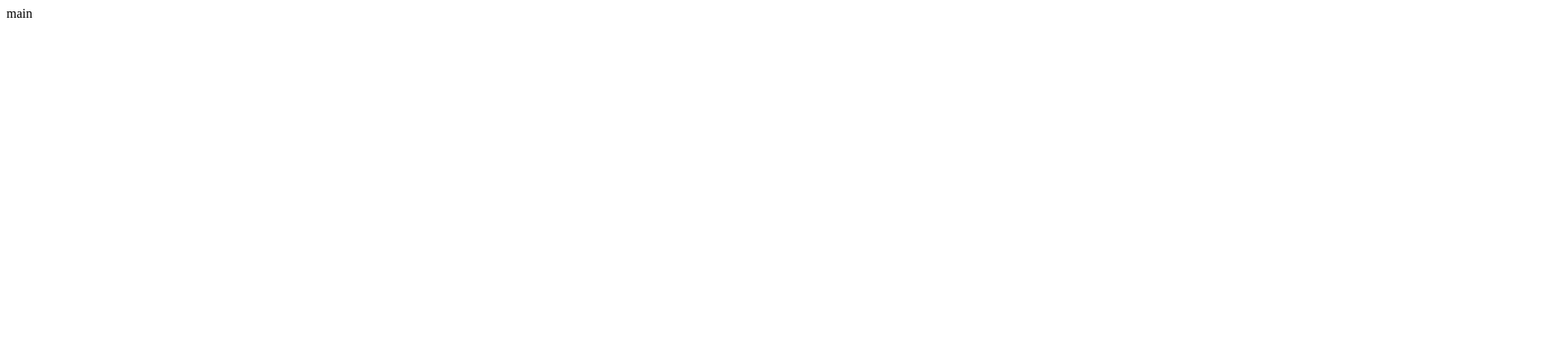
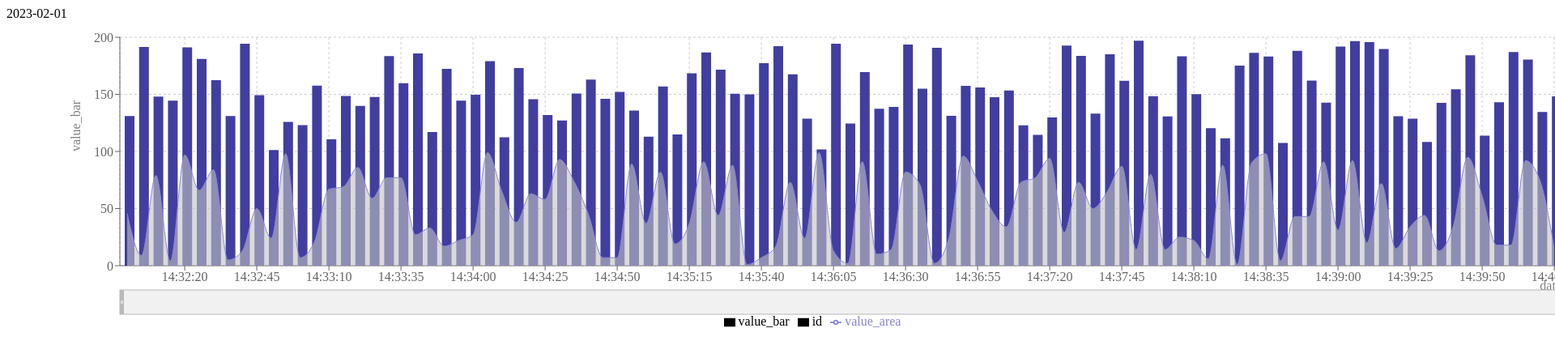
Before and after one commit to wanted-onboarding-10team/pre-onboarding-9th-3-10, a React (Create React App) app: page / in a window 1280 px wide. Shown: the top 442 px of the page at 81% size, 1920 px wide, since content can reach past the window. Built offline with nearby package versions, Linux system fonts and the light colour scheme.

Commit message:
[#2,#3] feature: 기본 시계열 차트, 호버 기능 구현
요구사항에 필요한 기본적인 기능 구현 완료

```diff
--- a/src/pages/MainPage.tsx
+++ b/src/pages/MainPage.tsx
@@ -1,7 +1,106 @@
-import React from 'react';
+import React, { useState, useEffect } from 'react';
+import { useLoaderData } from 'react-router-dom';
+import {
+  Bar,
+  ResponsiveContainer,
+  XAxis,
+  Tooltip,
+  CartesianGrid,
+  YAxis,
+  Legend,
+  Area,
+  ComposedChart,
+  Cell,
+  TooltipProps,
+  Brush,
+} from 'recharts';
+import { NameType, ValueType } from 'recharts/types/component/DefaultTooltipContent';
+import { Data, OriginData } from 'types/types';
+
+const CustomTooltip = ({ active, payload, label }: TooltipProps<ValueType, NameType>) => {
+  if (active && payload && payload.length) {
+    return (
+      <div className='custom-tooltip'>
+        <div>custom tooltip</div>
+        <p className='label'>{`${label} : ${payload?.[0].value}`}</p>
+      </div>
+    );
+  }
+
+  return null;
+};
 
 const MainPage = () => {
-  return <div>main</div>;
+  const [datas, setDatas] = useState<Data[]>([]);
+  const [activeIndex, setActiveIndex] = useState<number | undefined>(undefined);
+
+  const orginData = useLoaderData() as OriginData;
+  const keys = Object.keys(orginData);
+  const val = Object.values(orginData);
+
+  useEffect(() => {
+    setDatas(
+      val.map((e, idx) => {
+        return {
+          ...e,
+          date: keys[idx].split(' ')[1],
+          value_bar: val[idx].value_bar / 100, //data Normalization to kilo
+        };
+      }),
+    );
+  }, []);
+
+  const handleBarClick = (data: any, index: number) => {
+    setActiveIndex(index);
+  };
+
+  return (
+    <>
+      <div>2023-02-01</div>
+      <ResponsiveContainer width={2000} height={400}>
+        <ComposedChart
+          width={500}
+          height={400}
+          data={datas}
+          margin={{
+            top: 20,
+            right: 80,
+            bottom: 20,
+            left: 80,
+          }}
+        >
+          <CartesianGrid strokeDasharray='3 3' />
+          <XAxis
+            dataKey='date'
+            label={{ value: 'date', position: 'insideBottomRight', offset: 0 }}
+            scale='auto'
+            minTickGap={30}
+          />
+          <YAxis
+            dataKey='value_bar'
+            label={{ value: 'value_bar', angle: -90, position: 'insideLeft' }}
+          />
+          <Tooltip position={{ y: -10 }} />
+          <Legend />
+
+          <Bar
+            dataKey='value_bar'
+            onClick={handleBarClick}
+            animationEasing={'ease-in-out'}
+            barSize={12}
+          >
+            {datas.map((entry, index) => (
+              <Cell key={`cell-${index}`} fill={activeIndex === index ? '#00C49F' : '#413ea0'} />
+            ))}
+          </Bar>
+          <Bar dataKey='id' />
+          <Area type='monotone' dataKey='value_area' fill='#c2c2c2' stroke='#8884d8' />
+          <Legend />
+          <Brush dataKey='date' height={30} stroke='#b8b8b8' />
+        </ComposedChart>
+      </ResponsiveContainer>
+    </>
+  );
 };
 
 export default MainPage;
```
